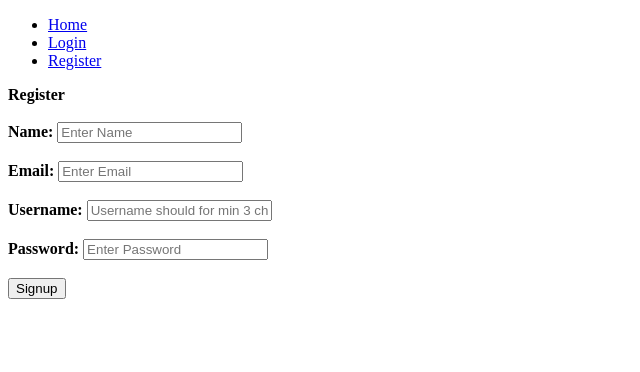
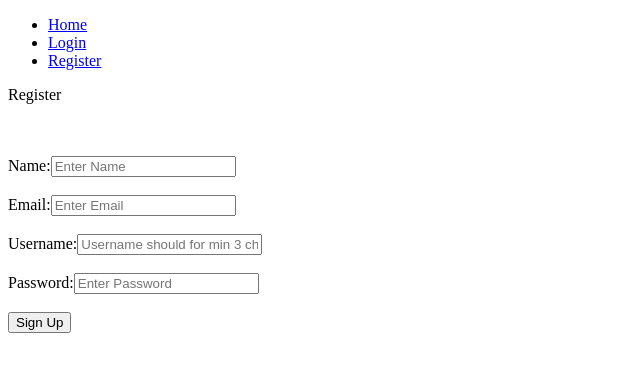
Before and after one commit to dhirendraj-cmd/openpidrive, a React (Vite) app: page /register in a window 1280 px wide. Shown: the top 372 px of the page, without its empty margins (0-640 px from the left). Built offline with nearby package versions, Linux system fonts and the light colour scheme.

Commit message:
registration form complete

```diff
--- a/package.json
+++ b/package.json
@@ -12,7 +12,8 @@
   "dependencies": {
     "react": "^19.1.1",
     "react-dom": "^19.1.1",
-    "react-router-dom": "^7.9.3"
+    "react-router-dom": "^7.9.3",
+    "yup": "^1.7.1"
   },
   "devDependencies": {
     "@eslint/js": "^9.35.0",
--- a/src/components/FileUpload.jsx
+++ b/src/components/FileUpload.jsx
@@ -23,7 +23,7 @@ const FileUpload = () => {
         })
 
         try {
-            const response = await fetch("upload_file_api", {
+            const response = await fetch("", {
                 method: 'POST',
                 body: formData,
             })
--- a/src/components/Register.jsx
+++ b/src/components/Register.jsx
@@ -1,44 +1,129 @@
 import { useState } from "react";
+import * as Yup from "yup";
 
 
 const Register = () => {
 
+    const userData = {
+        name: "",
+        email: "",
+        username: "",
+        password: ""
+    };
+
+    const [formData, setFormData] = useState(userData)
+
+    const [errors, setErrors] = useState()
+
+    const validationSchema = Yup.object({
+        name: Yup.string().required("Name is Required!"),
+        email: Yup.string().email("Invalid Email").required("Email is required!"),
+        username: Yup.string().min(3, "Username must me at least 3 characters long!").required("Username is Required"),
+        password: Yup.string()
+                    .min(8, "Password must be at least 8 characters").required("Password is Required")
+                    .matches(/[!@#$%^&*()]/, "Passowrd must at least include one special character from !@#$%^&*()")
+                    .matches(/[0-9]/, "Password must contain at least on number")
+                    .matches(/[A-Z]/, "Password must contain atleast one uppercase letter")
+                    .matches(/[a-z]/, "Password must contain atleast one lowercase letter")
+    })
+
+    const handleInputChange = (e) => {
+
+        const {name, value} = e.target;
+
+        setFormData((prev) => ({...prev, [name]:value}));
+
+    };
+
+    const handleFormSubmit = async (e) => {
+        e.preventDefault();
+
+        console.log(formData, typeof(formData));
+
+        try {
+            await validationSchema.validate(formData, {abortEarly: false});
+            console.log("Submitted!", formData)
+
+            // http://localhost:8000/
+
+            const response = await fetch("", {
+                method: 'POST',
+                headers:{
+                    'Content-Type': 'application/json',
+                },
+                body: JSON.stringify(formData),
+            })
+
+            if (!response.ok) {
+                throw new Error(`HTTP Error is: ${response.status}`)
+            }
+
+            const result = await response.json();
+            console.log("result is: ", result);
+            setFormData(userData);
+            setErrors({})
+
+        } catch (error) {
+            console.log(error.inner);
+            console.log("Error after submission: ", error);
+            const newErrors = {}
+
+            error.inner?.forEach((err) => {
+                newErrors[err.path] = err.message;
+            })
+
+            setErrors(newErrors);
+        }
+
+
+
+    }
+
+
     return (
+        <form onSubmit={handleFormSubmit}>
             <div>
                 <label htmlFor="register">
-                <b>Register</b>
+                    <p>Register</p>
                 </label>
                 <br/>
                 <br/>
 
                 <label htmlFor="name">
-                <b>Name: </b>
-                <input type="text" name="name" placeholder="Enter Name"/>
+                    Name:
+                    <input type="text" name="name" placeholder="Enter Name" value={formData.name} onChange={handleInputChange}/>
+                    {errors?.name && <div className="error">{errors?.name}</div>}
                 </label>
                 <br/>
                 <br/>
                 <label htmlFor="email">
-                <b>Email: </b>
-                <input type="email" name="email" placeholder="Enter Email"/>
+                    Email:
+                    <input type="email" name="email" placeholder="Enter Email" value={formData.email} onChange={handleInputChange}/>
+                    {errors?.email && <div className="error">{errors?.email}</div>}
                 </label>
                 <br/>
                 <br/>
                 <label htmlFor="username">
-                <b>Username: </b>
-                <input type="text" name="username" placeholder="Username should for min 3 characters"/>
+                    Username:
+                    <input type="text" name="username" placeholder="Username should for min 3 characters" value={formData.username} onChange={handleInputChange}/>
+                    {errors?.username && <div className="error">{errors?.username}</div>}
                 </label>
                 <br/>
                 <br/>
                 <label htmlFor="password">
-                <b>Password: </b>
-                <input type="password" name="password" placeholder="Enter Password"/>
+                    Password:
+                    <input type="password" name="password" placeholder="Enter Password" value={formData.password} onChange={handleInputChange}/>
+                    {errors?.password && <div className="error">{errors?.password}</div>}
                 </label>
                 <br/>
                 <br/>
 
-            <button type="submit">Signup</button>
+                <div className="submitbtn">
+                    <button type="submit">Sign Up</button>
+                </div>
 
             </div>
+        </form>
     )
 
 }
```
Also changed, not shown: 1 other file (tests, documents, lock files or other folders). Lines whose indentation alone changed are shown as unchanged.
